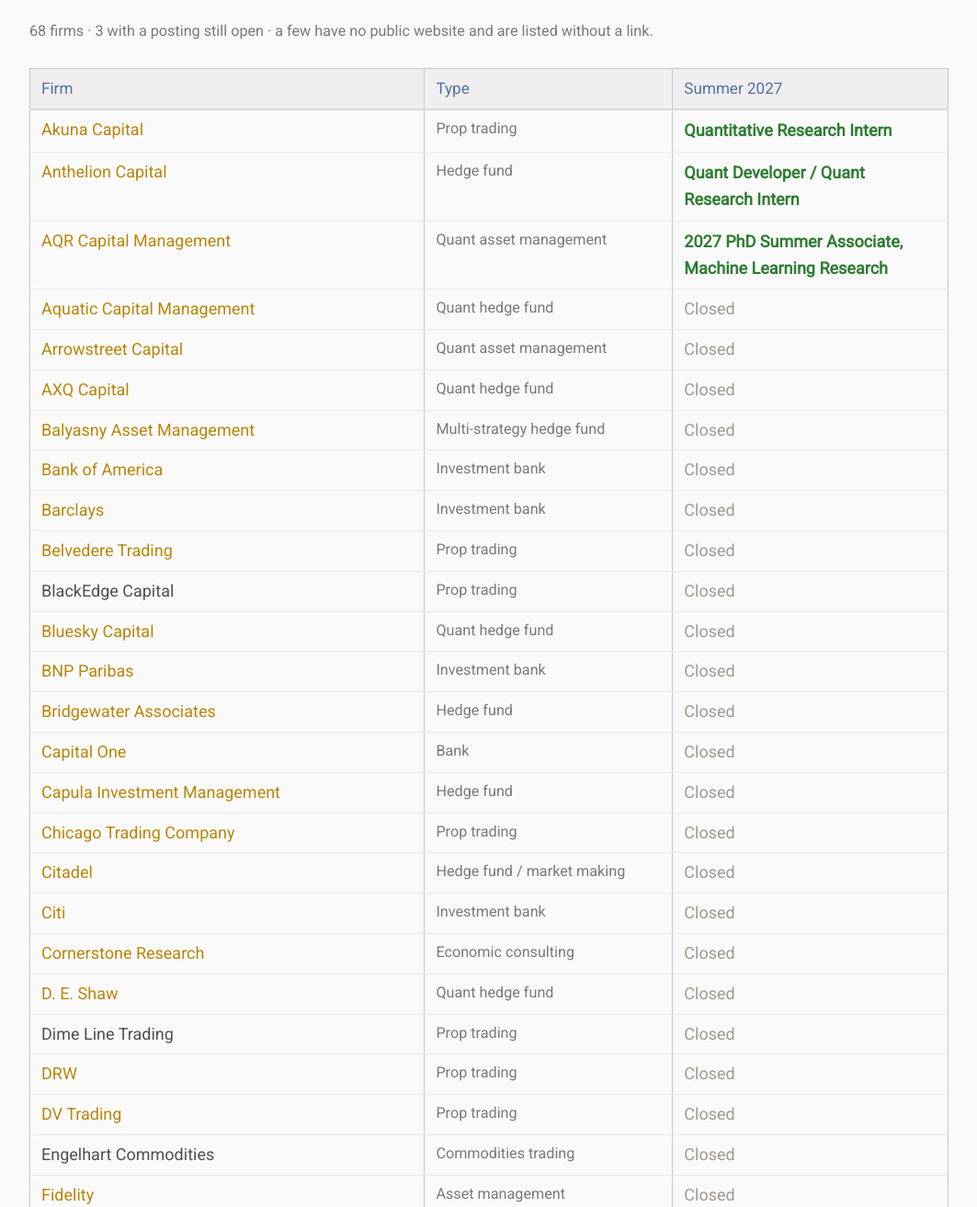
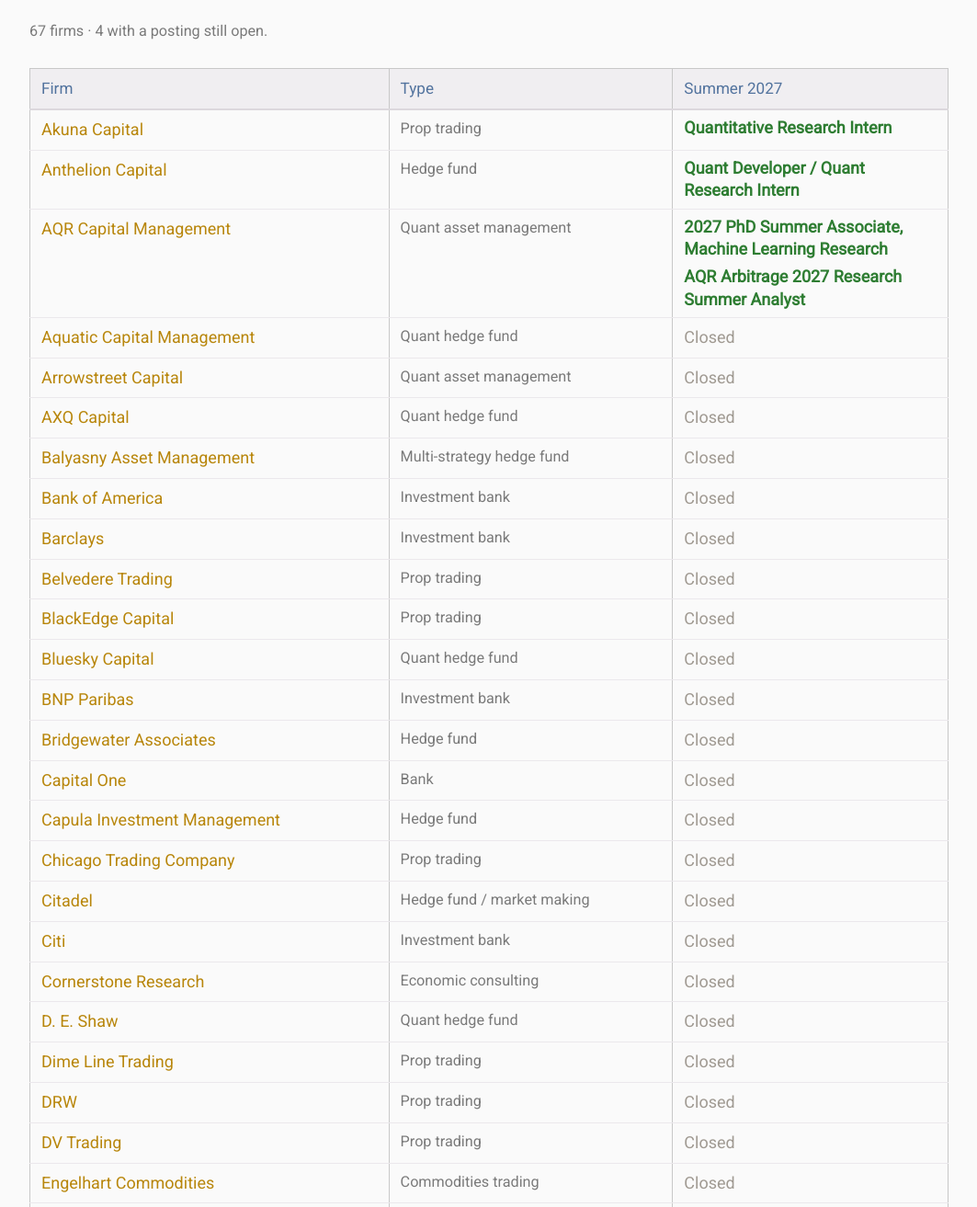
Before and after one commit to Uryasev/uryasev.github.io, a plain HTML site: page internships/index.html in a window 1280 px wide. Shown: the part 600-1913 px from the top of the page at 92% size, without its empty margins (108-1171 px from the left). Drawn offline with Linux system fonts and the light colour scheme.

Commit message:
Add more open postings; every firm now has a link
Seven Research has four quant summer internships open and AQR a second one,
so a firm's roles are now spaced apart rather than running together. Careers
links arrived for the five firms that had none, so the note about missing
websites is gone. TRS is dropped from the list.

Engelhart and BlackEdge boards load but carry no internships; their firm
links point at the boards anyway.

Co-Authored-By: Claude Opus 5 <noreply@anthropic.com>

```diff
--- a/assets/internships.css
+++ b/assets/internships.css
@@ -47,8 +47,12 @@ table.intern-table td:nth-child(3){
 .intern-open{
     color: #2e7d32;
     font-weight: 600;
-    display: inline-block;
-    margin: 1px 0;
+    display: block;
+    margin: 0 0 6px 0;
+    line-height: 1.35;
+}
+.intern-open:last-child{
+    margin-bottom: 0;
 }
 .intern-closed{
     color: #a09a92;
--- a/internships/index.html
+++ b/internships/index.html
@@ -47,8 +47,7 @@
     internship that is missing here, or you would like advice on applying, write to
     <a href="mailto:matvei.lukianov@stonybrook.edu">matvei.lukianov@stonybrook.edu</a>.</p>
 
-    <p class="intern-count">68 firms &middot; 3 with a posting still open &middot;
-    a few have no public website and are listed without a link.</p>
+    <p class="intern-count">67 firms &middot; 4 with a posting still open.</p>
 
     <table class="intern-table">
       <thead>
@@ -57,7 +56,7 @@
       <tbody>
         <tr><td><a href="https://akunacapital.com/careers" target="_blank" rel="noopener">Akuna Capital</a></td><td>Prop trading</td><td><a class="intern-open" href="https://akunacapital.com/careers/job/8036614/quantitative-research-intern-summer-2027/?gh_jid=8036614" target="_blank" rel="noopener">Quantitative Research Intern</a></td></tr>
         <tr><td><a href="https://jobs.ashbyhq.com/anthelioncap" target="_blank" rel="noopener">Anthelion Capital</a></td><td>Hedge fund</td><td><a class="intern-open" href="https://jobs.ashbyhq.com/anthelioncap/5e2ea37b-2369-474e-b717-c24c60976e96" target="_blank" rel="noopener">Quant Developer / Quant Research Intern</a></td></tr>
-        <tr><td><a href="https://careers.aqr.com/jobs/category/university-jobs?size=n_20_n" target="_blank" rel="noopener">AQR Capital Management</a></td><td>Quant asset management</td><td><a class="intern-open" href="https://careers.aqr.com/jobs/open-positions/greenwich-ct/2027-phd-summer-associate-machine-learning-research/8224708?gh_jid=8224708" target="_blank" rel="noopener">2027 PhD Summer Associate, Machine Learning Research</a></td></tr>
+        <tr><td><a href="https://careers.aqr.com/jobs/category/university-jobs?size=n_20_n" target="_blank" rel="noopener">AQR Capital Management</a></td><td>Quant asset management</td><td><a class="intern-open" href="https://careers.aqr.com/jobs/open-positions/greenwich-ct/2027-phd-summer-associate-machine-learning-research/8224708?gh_jid=8224708" target="_blank" rel="noopener">2027 PhD Summer Associate, Machine Learning Research</a><a class="intern-open" href="https://careers.aqr.com/jobs/open-positions/greenwich-ct/aqr-arbitrage-2027-research-summer-analyst-/8156993?gh_jid=8156993" target="_blank" rel="noopener">AQR Arbitrage 2027 Research Summer Analyst</a></td></tr>
         <tr><td><a href="https://aquatic.com/careers" target="_blank" rel="noopener">Aquatic Capital Management</a></td><td>Quant hedge fund</td><td><span class="intern-closed">Closed</span></td></tr>
         <tr><td><a href="https://www.arrowstreetcapital.com/student-careers/" target="_blank" rel="noopener">Arrowstreet Capital</a></td><td>Quant asset management</td><td><span class="intern-closed">Closed</span></td></tr>
         <tr><td><a href="https://www.axqcapital.com/" target="_blank" rel="noopener">AXQ Capital</a></td><td>Quant hedge fund</td><td><span class="intern-closed">Closed</span></td></tr>
@@ -65,7 +64,7 @@
         <tr><td><a href="https://campus.bankofamerica.com/" target="_blank" rel="noopener">Bank of America</a></td><td>Investment bank</td><td><span class="intern-closed">Closed</span></td></tr>
         <tr><td><a href="https://home.barclays/careers/" target="_blank" rel="noopener">Barclays</a></td><td>Investment bank</td><td><span class="intern-closed">Closed</span></td></tr>
         <tr><td><a href="https://belvederetrading.com/careers/" target="_blank" rel="noopener">Belvedere Trading</a></td><td>Prop trading</td><td><span class="intern-closed">Closed</span></td></tr>
-        <tr><td>BlackEdge Capital</td><td>Prop trading</td><td><span class="intern-closed">Closed</span></td></tr>
+        <tr><td><a href="https://job-boards.greenhouse.io/blackedgecapital" target="_blank" rel="noopener">BlackEdge Capital</a></td><td>Prop trading</td><td><span class="intern-closed">Closed</span></td></tr>
         <tr><td><a href="https://www.blueskycapitalmanagement.com/careers/" target="_blank" rel="noopener">Bluesky Capital</a></td><td>Quant hedge fund</td><td><span class="intern-closed">Closed</span></td></tr>
         <tr><td><a href="https://group.bnpparibas/en/careers/students-graduates" target="_blank" rel="noopener">BNP Paribas</a></td><td>Investment bank</td><td><span class="intern-closed">Closed</span></td></tr>
         <tr><td><a href="https://www.bridgewater.com/working-at-bridgewater" target="_blank" rel="noopener">Bridgewater Associates</a></td><td>Hedge fund</td><td><span class="intern-closed">Closed</span></td></tr>
@@ -76,10 +75,10 @@
         <tr><td><a href="https://jobs.citi.com/students-and-graduates" target="_blank" rel="noopener">Citi</a></td><td>Investment bank</td><td><span class="intern-closed">Closed</span></td></tr>
         <tr><td><a href="https://www.cornerstone.com/careers/" target="_blank" rel="noopener">Cornerstone Research</a></td><td>Economic consulting</td><td><span class="intern-closed">Closed</span></td></tr>
         <tr><td><a href="https://www.deshaw.com/careers" target="_blank" rel="noopener">D. E. Shaw</a></td><td>Quant hedge fund</td><td><span class="intern-closed">Closed</span></td></tr>
-        <tr><td>Dime Line Trading</td><td>Prop trading</td><td><span class="intern-closed">Closed</span></td></tr>
+        <tr><td><a href="https://www.dltrading.io/careers" target="_blank" rel="noopener">Dime Line Trading</a></td><td>Prop trading</td><td><span class="intern-closed">Closed</span></td></tr>
         <tr><td><a href="https://drw.com/work-at-drw/" target="_blank" rel="noopener">DRW</a></td><td>Prop trading</td><td><span class="intern-closed">Closed</span></td></tr>
         <tr><td><a href="https://dvtrading.co/" target="_blank" rel="noopener">DV Trading</a></td><td>Prop trading</td><td><span class="intern-closed">Closed</span></td></tr>
-        <tr><td>Engelhart Commodities</td><td>Commodities trading</td><td><span class="intern-closed">Closed</span></td></tr>
+        <tr><td><a href="https://job-boards.greenhouse.io/engelhart" target="_blank" rel="noopener">Engelhart Commodities</a></td><td>Commodities trading</td><td><span class="intern-closed">Closed</span></td></tr>
         <tr><td><a href="https://jobs.fidelity.com/students-and-graduates/" target="_blank" rel="noopener">Fidelity</a></td><td>Asset management</td><td><span class="intern-closed">Closed</span></td></tr>
         <tr><td><a href="https://fiverings.com/careers" target="_blank" rel="noopener">Five Rings</a></td><td>Prop trading</td><td><span class="intern-closed">Closed</span></td></tr>
         <tr><td><a href="https://www.flowtraders.com/careers" target="_blank" rel="noopener">Flow Traders</a></td><td>Market making</td><td><span class="intern-closed">Closed</span></td></tr>
@@ -103,17 +102,16 @@
         <tr><td><a href="https://optiver.com/working-at-optiver/career-opportunities/" target="_blank" rel="noopener">Optiver</a></td><td>Market making</td><td><span class="intern-closed">Closed</span></td></tr>
         <tr><td><a href="https://www.pimco.com/us/en/about-us/careers" target="_blank" rel="noopener">PIMCO</a></td><td>Asset management</td><td><span class="intern-closed">Closed</span></td></tr>
         <tr><td><a href="https://point72.com/students-early-career/" target="_blank" rel="noopener">Point72</a></td><td>Multi-strategy hedge fund</td><td><span class="intern-closed">Closed</span></td></tr>
-        <tr><td>Quantbot Technologies</td><td>Quant trading</td><td><span class="intern-closed">Closed</span></td></tr>
+        <tr><td><a href="https://www.quantbot.com/careers/" target="_blank" rel="noopener">Quantbot Technologies</a></td><td>Quant trading</td><td><span class="intern-closed">Closed</span></td></tr>
         <tr><td><a href="https://www.readystate.com/" target="_blank" rel="noopener">Readystate Asset Management</a></td><td>Hedge fund</td><td><span class="intern-closed">Closed</span></td></tr>
         <tr><td><a href="https://www.schonfeld.com/careers/" target="_blank" rel="noopener">Schonfeld</a></td><td>Multi-strategy hedge fund</td><td><span class="intern-closed">Closed</span></td></tr>
-        <tr><td>Seven Research</td><td>Quant research</td><td><span class="intern-closed">Closed</span></td></tr>
+        <tr><td><a href="https://www.sevenresearch.com/careers#careers" target="_blank" rel="noopener">Seven Research</a></td><td>Quant research</td><td><a class="intern-open" href="https://job-boards.greenhouse.io/sevenresearch/jobs/4894946008" target="_blank" rel="noopener">Quantitative Researcher - Summer Intern</a><a class="intern-open" href="https://job-boards.greenhouse.io/sevenresearch/jobs/4895007008" target="_blank" rel="noopener">Deep Learning Researcher - Summer Intern</a><a class="intern-open" href="https://job-boards.greenhouse.io/sevenresearch/jobs/4895082008" target="_blank" rel="noopener">Algorithmic Developer - Summer Intern</a><a class="intern-open" href="https://job-boards.greenhouse.io/sevenresearch/jobs/4895047008" target="_blank" rel="noopener">Core Developer - Summer Intern</a></td></tr>
         <tr><td><a href="https://www.squarepoint-capital.com/" target="_blank" rel="noopener">Squarepoint Capital</a></td><td>Quant hedge fund</td><td><span class="intern-closed">Closed</span></td></tr>
         <tr><td><a href="https://www.stepstonegroup.com/careers/" target="_blank" rel="noopener">StepStone Group</a></td><td>Private markets</td><td><span class="intern-closed">Closed</span></td></tr>
         <tr><td><a href="https://sig.com/careers/" target="_blank" rel="noopener">Susquehanna International Group</a></td><td>Prop trading</td><td><span class="intern-closed">Closed</span></td></tr>
         <tr><td><a href="https://jobs.td.com/en/student-early-talent/" target="_blank" rel="noopener">TD Bank</a></td><td>Bank</td><td><span class="intern-closed">Closed</span></td></tr>
         <tr><td><a href="https://www.tower-research.com/open-positions/" target="_blank" rel="noopener">Tower Research Capital</a></td><td>Prop trading</td><td><span class="intern-closed">Closed</span></td></tr>
         <tr><td><a href="https://www.transmarketgroup.com/careers" target="_blank" rel="noopener">TransMarket Group</a></td><td>Prop trading</td><td><span class="intern-closed">Closed</span></td></tr>
-        <tr><td><a href="https://www.trs.texas.gov/Pages/about_careers.aspx" target="_blank" rel="noopener">TRS (Teacher Retirement System of Texas)</a></td><td>Pension fund</td><td><span class="intern-closed">Closed</span></td></tr>
         <tr><td><a href="https://www.twosigma.com/careers/" target="_blank" rel="noopener">Two Sigma</a></td><td>Quant hedge fund</td><td><span class="intern-closed">Closed</span></td></tr>
         <tr><td><a href="https://www.valoridge.com/" target="_blank" rel="noopener">Valoridge</a></td><td>Quant hedge fund</td><td><span class="intern-closed">Closed</span></td></tr>
         <tr><td><a href="https://www.vaticlabs.com/" target="_blank" rel="noopener">Vatic Labs</a></td><td>Quant trading</td><td><span class="intern-closed">Closed</span></td></tr>
```
